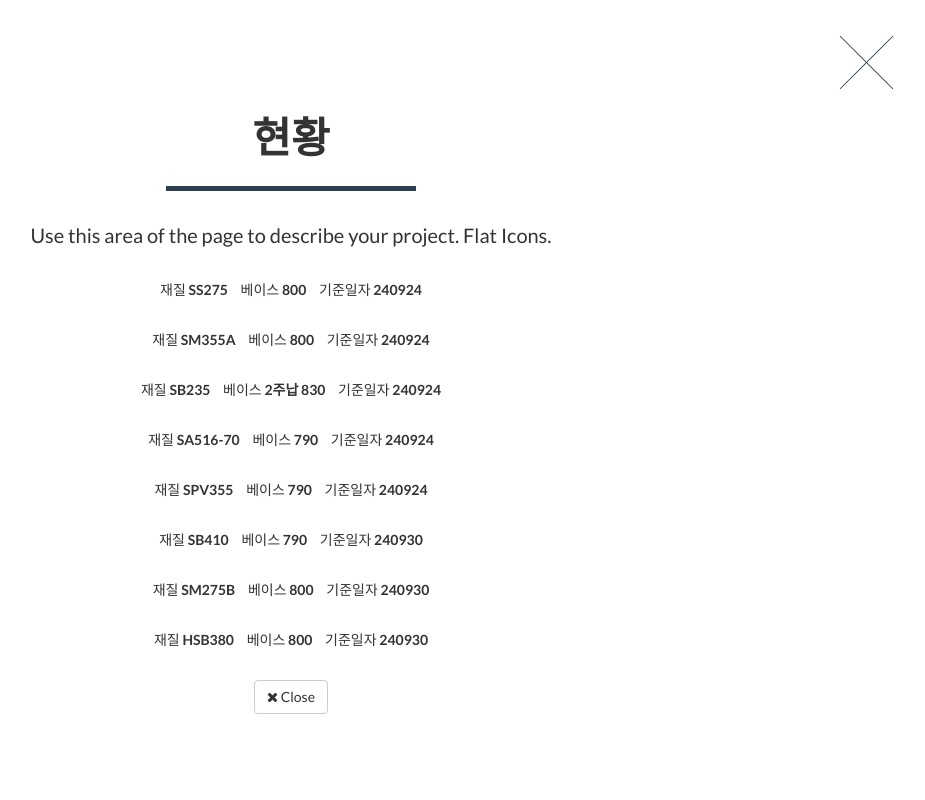
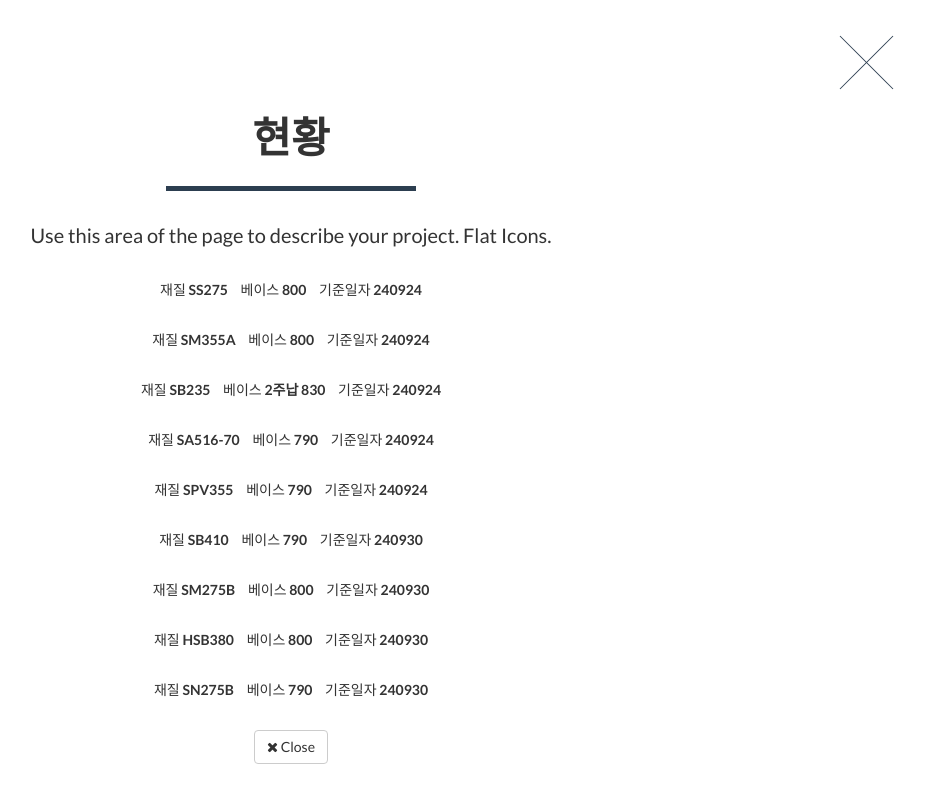
Before and after one commit to jeong-sseung/jeong-sseung, a website: page index.html in a window 1280 px wide. Both pictures are taken after a click on the link 260 px from the left and 1076 px from the top of the page. Shown: the part 676-1476 px from the top of the page, without its empty margins (349-1274 px from the left). Drawn offline with nearby package versions, Linux system fonts and the light colour scheme; files that its build step writes are made by us from their sources.

Commit message:
Update index.html

```diff
--- a/index.html
+++ b/index.html
@@ -272,6 +272,18 @@
                                     <strong> 240930 </strong>
                                 </li>
                             </ul>
+                            </ul>
+                             <ul class="list-inline item-details">
+                                <li>재질
+                                    <strong> SN275B </strong>
+                                </li>
+                                <li>베이스
+                                    <strong>790</strong>
+                                </li>
+                                <li>기준일자
+                                    <strong> 240930 </strong>
+                                </li>
+                            </ul>
 
 
 
```
